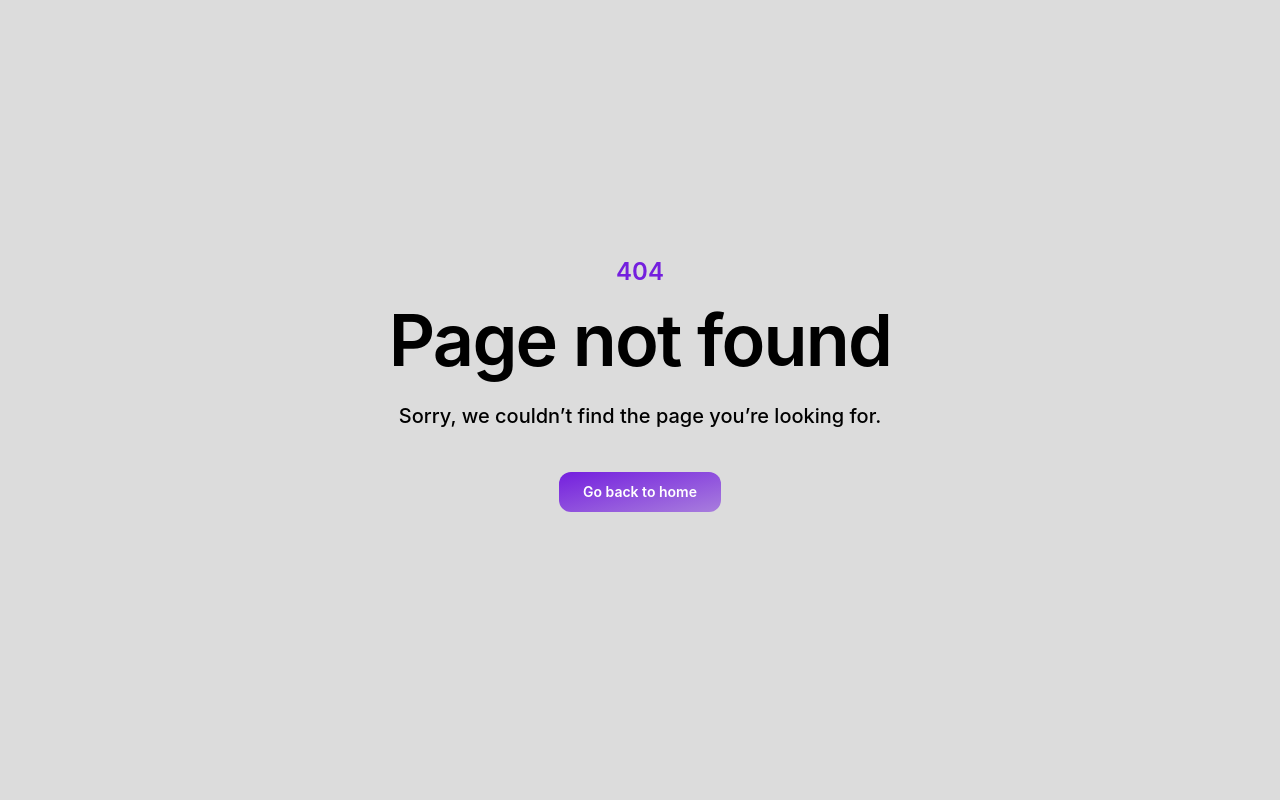
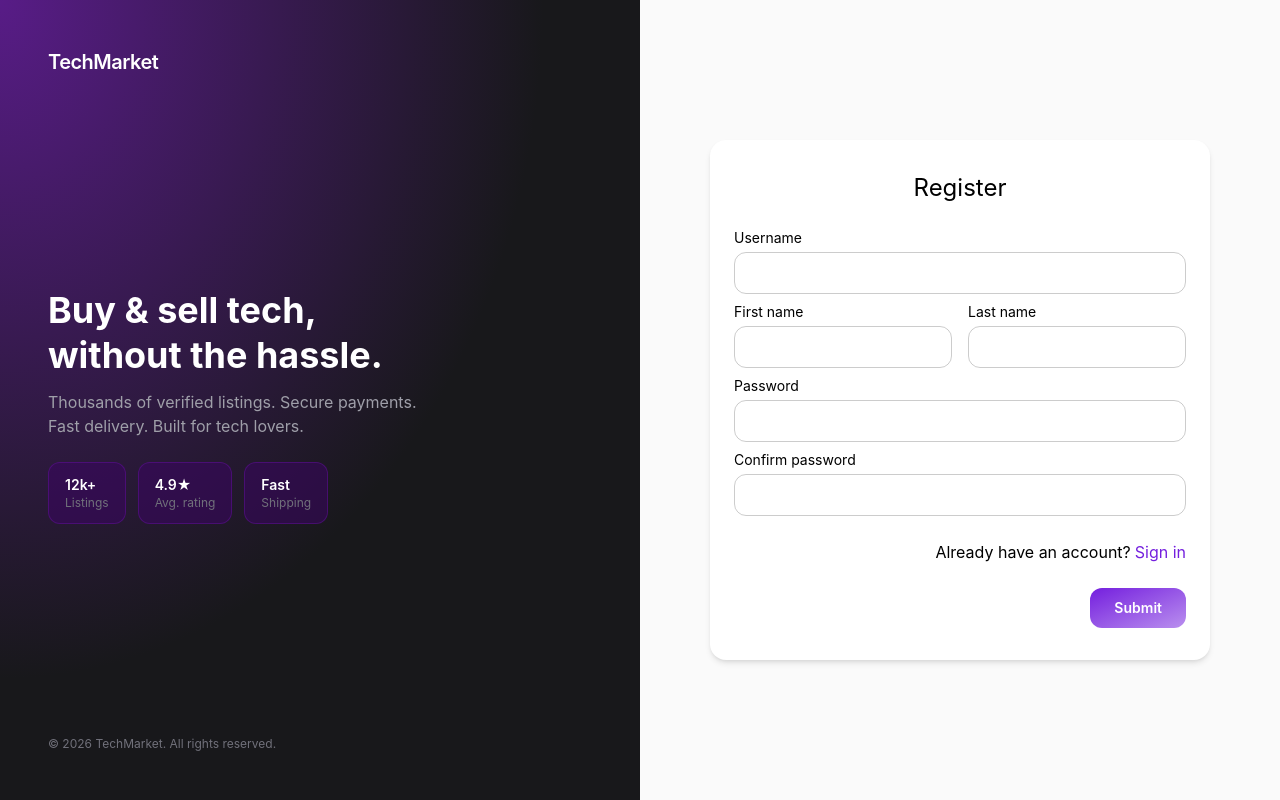
Before and after one commit to MihailDimitrov1235/online-tech-marketplace, a React (Vite) app in the folder client/: page /auth/register in a window 1280 px wide. Before the commit this address had no page. Built offline with nearby package versions, Linux system fonts and the light colour scheme.

Commit message:
add register

```diff
--- a/client/src/pages/Login.tsx
+++ b/client/src/pages/auth/Login.tsx
@@ -18,7 +18,7 @@ export default function Login() {
   }
 
   return (
-    <Card size="lg" className="flex flex-col gap-6 m-auto px-6 w-100">
+    <Card size="lg" className="flex flex-col gap-6 m-auto px-6 w-125">
         <div className="text-2xl text-center">Login</div>
 
         <div className="flex flex-col gap-2 w-full">
--- /dev/null
+++ b/client/src/pages/auth/Register.tsx
@@ -0,0 +1,71 @@
+import { useState } from "react";
+import { NavLink } from "react-router";
+
+import { paths } from "@/router";
+
+import { Button } from '@/components/Button';
+import { Card } from '@/components/Card';
+import { TextField } from '@/components/Textfield';
+
+export default function Register() {
+
+  const [username, setUsername] = useState("");
+  const [password, setPassword] = useState("");
+  const handleSubmit = () => {
+    console.log(username)
+    console.log(password)
+  }
+
+  return (
+    <Card size="lg" className="flex flex-col gap-6 m-auto px-6 w-125">
+      <div className="text-2xl text-center">Register</div>
+
+      <div className="flex flex-col gap-2 w-full">
+        <TextField
+          label="Username"
+          fullWidth
+          value={username}
+          onChange={(e) => { setUsername(e.target.value) }}
+        />
+
+        <div className="grid grid-cols-2 gap-4">
+          <TextField
+            label="First name"
+            fullWidth
+            value={username}
+            onChange={(e) => { setUsername(e.target.value) }}
+          />
+
+          <TextField
+            label="Last name"
+            fullWidth
+            value={username}
+            onChange={(e) => { setUsername(e.target.value) }}
+          />
+        </div>
+
+        <TextField
+          label="Password"
+          fullWidth
+          type="password"
+          value={password}
+          onChange={(e) => { setPassword(e.target.value) }}
+        />
+        <TextField
+          label="Confirm password"
+          fullWidth
+          type="password"
+          value={password}
+          onChange={(e) => { setPassword(e.target.value) }}
+        />
+      </div>
+
+      <div className="text-end">
+        <span>Already have an account?</span>
+        <NavLink className="text-primary hover:underline ml-1" to={paths.auth.login}>Sign in</NavLink>
+      </div>
+
+      <Button className="ml-auto" onClick={handleSubmit}>Submit</Button>
+    </Card>
+  )
+}
```
Also changed, not shown: client/src/router.tsx (+6 -1 lines).
